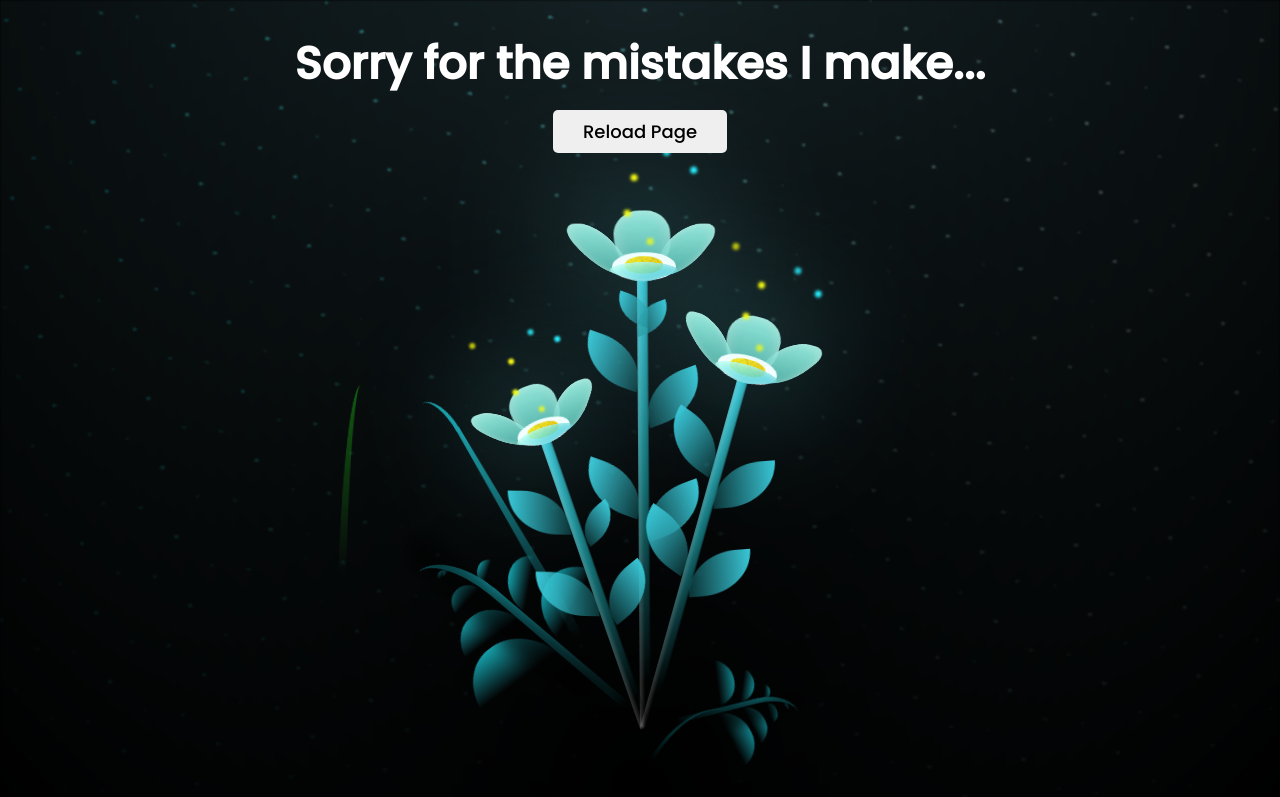
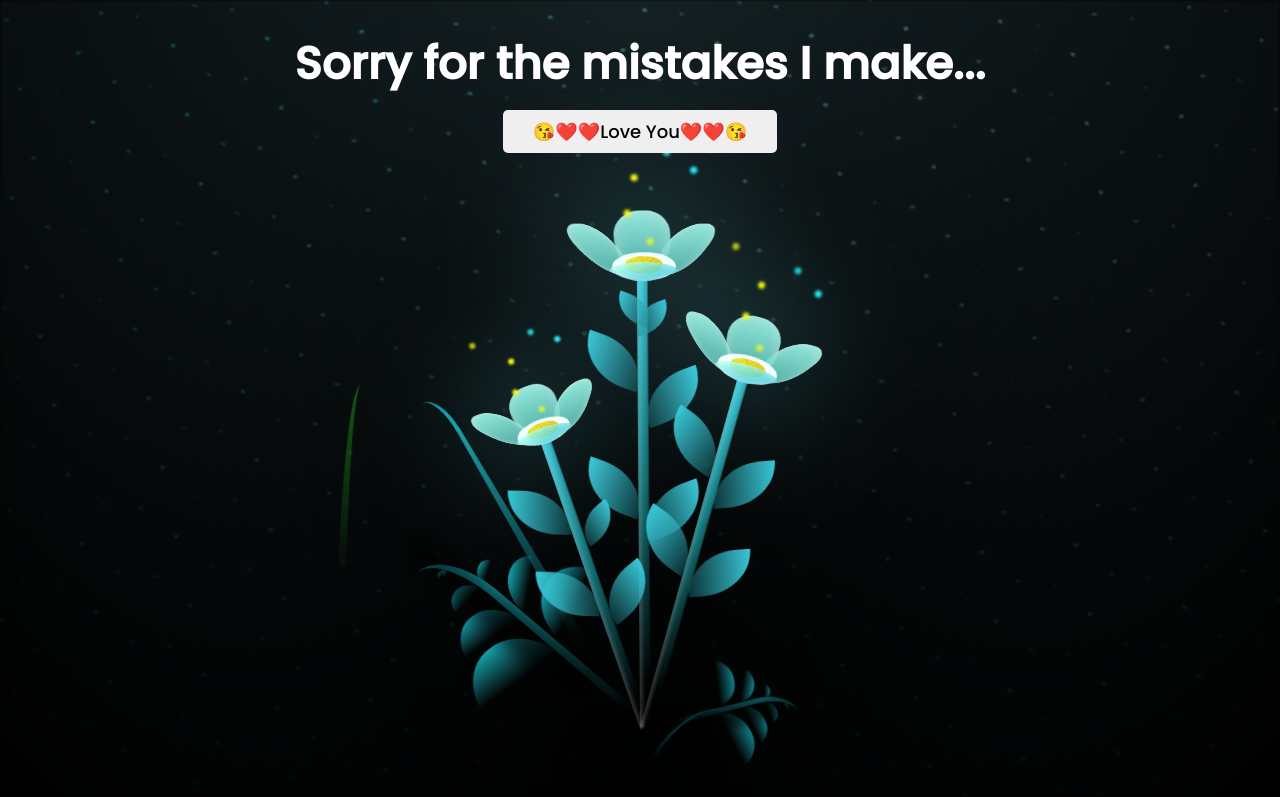
Before and after one commit to devilmind116/Flowers, a plain HTML site: page index.html in a window 1280 px wide. Both pictures are taken after a click on the button "Please accept my apology😘😘". Drawn offline with Linux system fonts and the light colour scheme.

Commit message:
Update index.html

```diff
--- a/index.html
+++ b/index.html
@@ -1584,7 +1584,7 @@
       function bloomFlower() {
           if (document.body.classList.contains('not-loaded')) {
               document.body.classList.remove("not-loaded");
-              document.querySelector('.reloadBtn').textContent = 'Reload Page';
+              document.querySelector('.reloadBtn').textContent = '😘❤️❤️Love You❤️❤️😘';
           } else {
             location.reload();
           }
```
